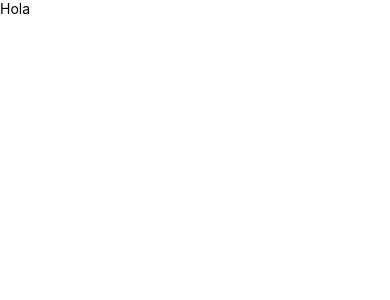
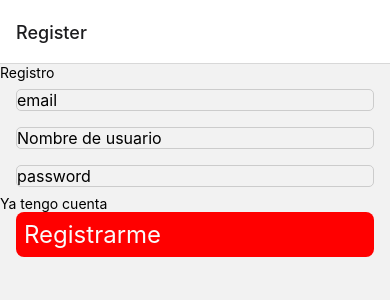
Before and after one commit to catalinamartinezz/proyectoFinalProg3, a React Native app: screen /Register in a window 390 px wide. Shown: the top 300 px of the page. Built offline with nearby package versions, Linux system fonts and the light colour scheme; no server answers.

Commit message:
registro

```diff
--- a/App.js
+++ b/App.js
@@ -1,11 +1,25 @@
 import { StatusBar } from 'expo-status-bar';
 import { StyleSheet, Text, View } from 'react-native';
 
+import Register from './src/screens/Register';
+import Login from './src/screens/Login';
+
+import { NavigationContainer } from '@react-navigation/native';
+import { createNativeStackNavigator } from '@react-navigation/native-stack';
+import { ScreenStackHeaderLeftView } from 'react-native-screens';
+
+const Stack = createNativeStackNavigator();
+
 export default function App() {
   return (
-    <>
-    <Text>Hola</Text>
-    </>
+    <NavigationContainer>
+      <Stack.Navigator>
+        <Stack.Screen options={{headerShown: true}} name="Register" component={Register}/>
+
+        <Stack.Screen options={{headerShown: true}} name="Login" component={Login}/>
+      </Stack.Navigator>
+    </NavigationContainer>
+
 
   );
 }
--- a/package.json
+++ b/package.json
@@ -10,12 +10,16 @@
   },
   "dependencies": {
     "@expo/webpack-config": "^0.17.0",
+    "@react-navigation/native": "^6.0.13",
+    "@react-navigation/native-stack": "^6.9.1",
     "expo": "~46.0.16",
     "expo-status-bar": "~1.4.0",
     "firebase": "^8.10.1",
     "react": "18.0.0",
     "react-dom": "18.0.0",
     "react-native": "0.69.6",
+    "react-native-safe-area-context": "4.3.1",
+    "react-native-screens": "~3.15.0",
     "react-native-web": "~0.18.7"
   },
   "devDependencies": {
--- /dev/null
+++ b/src/screens/Login.js
@@ -0,0 +1,12 @@
+import { View, Text, TextInput, TouchableOpacity, StyleSheet } from 'react-native';
+import { auth } from '../firebase/config';
+
+import React, { Component } from 'react'
+
+export default class Login extends Component {
+  render() {
+    return (
+      <div>Login</div>
+    )
+  }
+}
--- /dev/null
+++ b/src/screens/Register.js
@@ -0,0 +1,114 @@
+import React, { Component } from 'react'
+
+import { db, auth } from '../firebase/config';
+
+import { View,Text, TextInput, TouchableOpacity, StyleSheet } from 'react-native';
+
+export default class Register extends Component {
+  constructor(props){
+    super(props);
+    this.state={
+      email: '',
+      password:'',
+      nombreUsuario:'',
+      errorMensaje:''
+    }
+  }
+
+  componentDidMount(){
+    auth.onAuthStateChanged((user)=>{
+      if(user){
+        this.props.navigation.navigate('HomeMenu')
+      }
+    })
+  }
+  registerUser(email, pass, nombreUsuario) {
+		auth
+			.createUserWithEmailAndPassword(email, pass)
+			.then((res) => {
+				db
+					.collection('users')
+					.add({
+						email: email,
+						nombreUsuario:nombreUsuario
+					})
+				.then(res =>{
+					this.setState({
+						email:'',
+						pass:'',
+						posteos:[]
+					});
+				})
+				this.props.navigation.navigate('HomeMenu')
+			})
+			.catch(err => this.setState({
+				errorMensaje: err.message
+			}));
+	}
+  render() {
+    return (
+      <>
+    <View>
+        <Text>Registro</Text>
+        <View>
+        <TextInput
+				style={styles.campo}
+				placeholder="email"
+				keyboardType="email-address"
+				onChangeText={(text) => {
+					this.setState({
+					email: text
+					})
+				}}
+				value={this.state.email}
+        />
+		<TextInput
+			style={styles.campo}
+			placeholder="Nombre de usuario"
+			keyboardType="default"
+			onChangeText={(text) => this.setState({ nombreUsuario: text })}
+			value={this.state.nombreUsuario}
+		/>
+		<TextInput
+			style={styles.campo}
+			placeholder="password"
+			keyboardType="default"
+			secureTextEntry
+			onChangeText={(text) => this.setState({ pass: text })}
+			value={this.state.pass}
+		/>
+        <Text onPress={() => this.props.navigation.navigate('Login')}>Ya tengo cuenta</Text>
+
+        <TouchableOpacity onPress={() => this.registerUser(this.state.email, this.state.pass, this.state.nombreUsuario)} style={styles.button}>
+						<Text style={styles.buttonText}>Registrarme</Text>
+					</TouchableOpacity>
+        </View>
+        <Text>{this.state.errorMensaje}</Text>
+    </View>
+    </>
+    )
+  }
+}
+const styles = StyleSheet.create({
+  campo: {
+  fontSize: 16,
+  borderColor: '#ccc',
+  borderWidth: 1,
+  borderStyle: 'solid',
+  borderRadius: 5,
+  marginVertical: 8,
+  marginHorizontal: 16,
+  marginVertical: 8
+},
+button: {
+  padding: 8,
+  backgroundColor: 'red',
+  borderRadius: 8,
+  textAlign: 'center',
+  marginHorizontal: 16
+},
+buttonText: {
+  fontSize: 24,
+  color: '#FAFAFA'
+}
+});
```
Also changed, not shown: src/components/HomeMenu.js (added), src/firebase/config.js (renamed from src/components/firebase/config.js), 1 other file (tests, documents, lock files or other folders).
